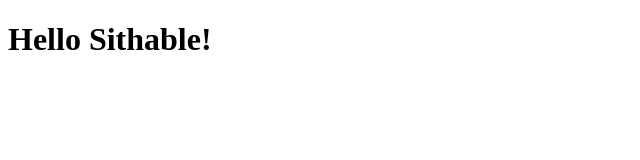
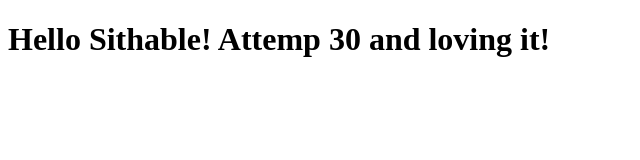
Before and after one commit to thamgidi/sithabile-test, a plain HTML site: page site/index.html in a window 1280 px wide. Shown: the whole page, without its empty margins (0-640 px from the left). Drawn offline with Linux system fonts and the light colour scheme.

Commit message:
Small addition to our page content.

```diff
--- a/site/index.html
+++ b/site/index.html
@@ -4,6 +4,6 @@
 	<title>Hello Sithabile!</title>
 </head>
 <body>
-<h1>Hello Sithable!</h1>
+<h1>Hello Sithable! Attemp 30 and loving it!</h1>
 </body>
 </html>
```
